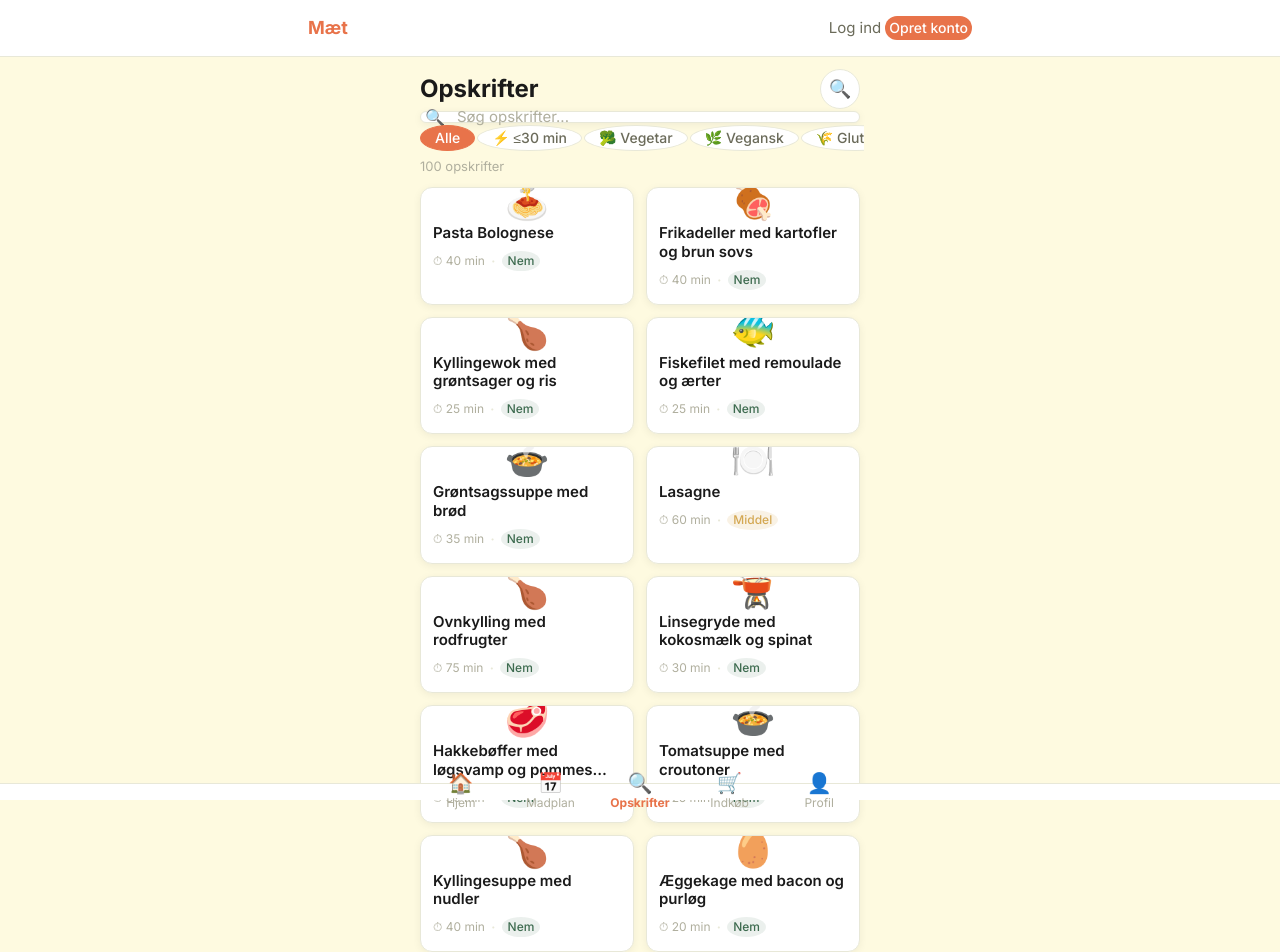
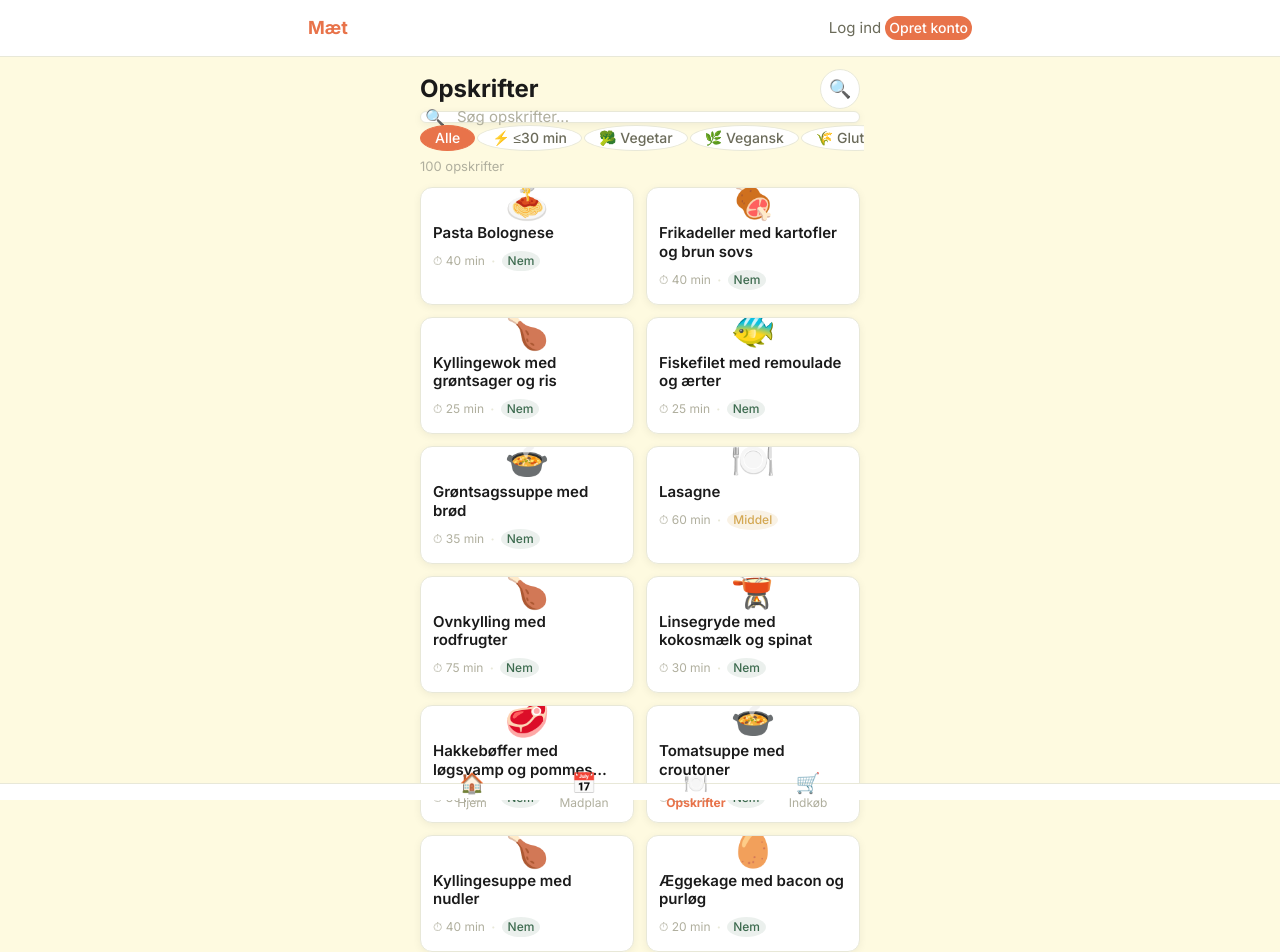
Before and after one commit to heimdal-moltbot/maet-app, a Next.js app: page /opskrifter in a window 1280 px wide. Shown: the top 952 px of the page. Built offline with nearby package versions, Linux system fonts and the light colour scheme; no server answers.

Commit message:
fix: bottom nav 5→4 tabs per UX spec v1.4 (CEO 21/3)
Remove Profil tab from bottom nav — 4 tabs: Hjem/Madplan/Opskrifter/Indkøb
Profil accessible via dashboard settings

```diff
--- a/src/components/navigation/BottomNav.tsx
+++ b/src/components/navigation/BottomNav.tsx
@@ -3,13 +3,12 @@
 import Link from 'next/link'
 import { usePathname } from 'next/navigation'
 
-// UX spec: 5 tabs — 🏠 📅 🔍 🛒 👤
+// UX spec v1.4: 4 tabs (CEO-bekræftet 21/3) — 🏠 📅 🍽️ 🛒
 const NAV_ITEMS = [
   { href: '/dashboard', label: 'Hjem', icon: '🏠' },
   { href: '/madplan', label: 'Madplan', icon: '📅' },
-  { href: '/opskrifter', label: 'Opskrifter', icon: '🔍' },
+  { href: '/opskrifter', label: 'Opskrifter', icon: '🍽️' },
   { href: '/indkoebsliste', label: 'Indkøb', icon: '🛒' },
-  { href: '/profil', label: 'Profil', icon: '👤' },
 ]
 
 export function BottomNav() {
```
